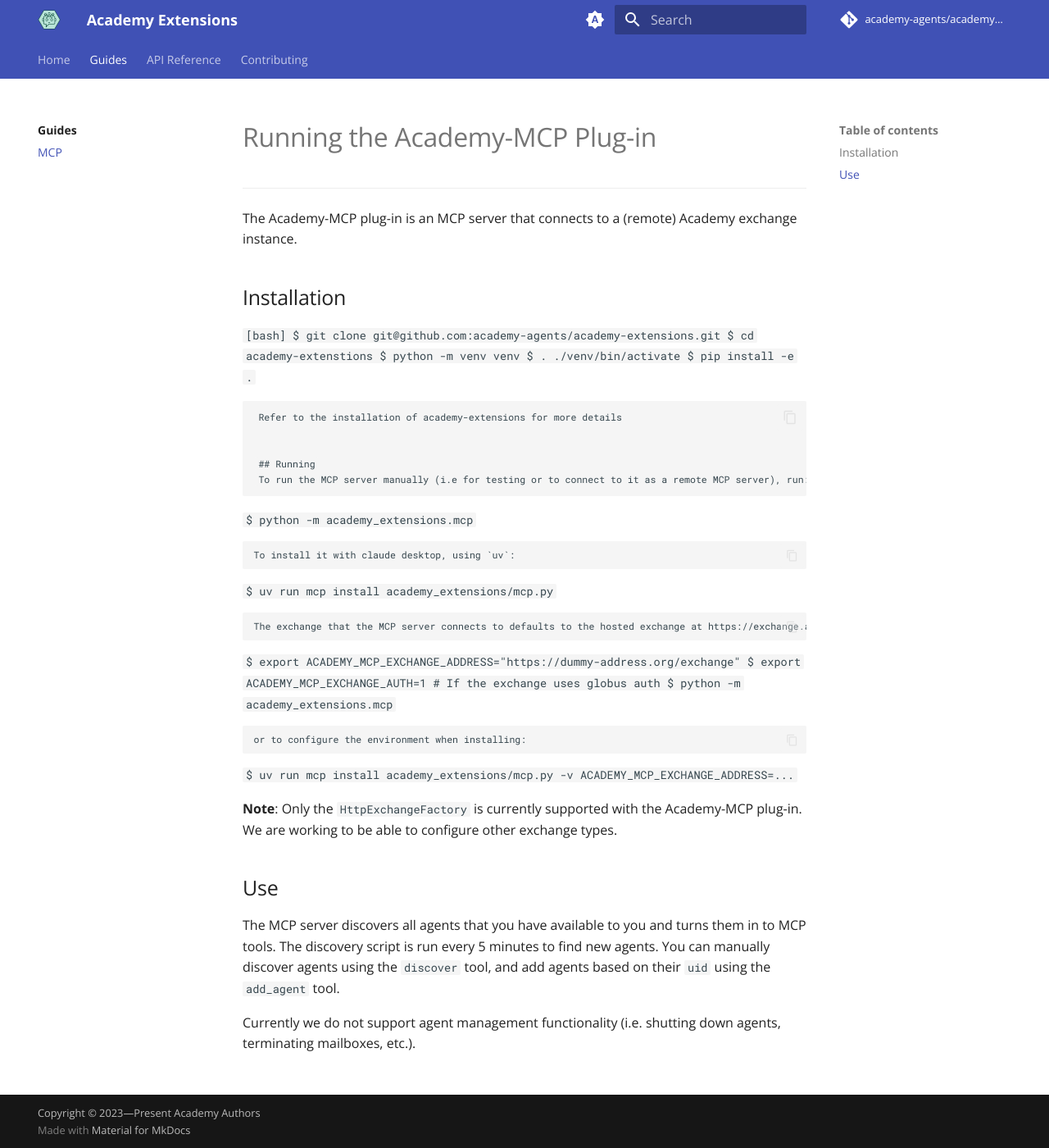
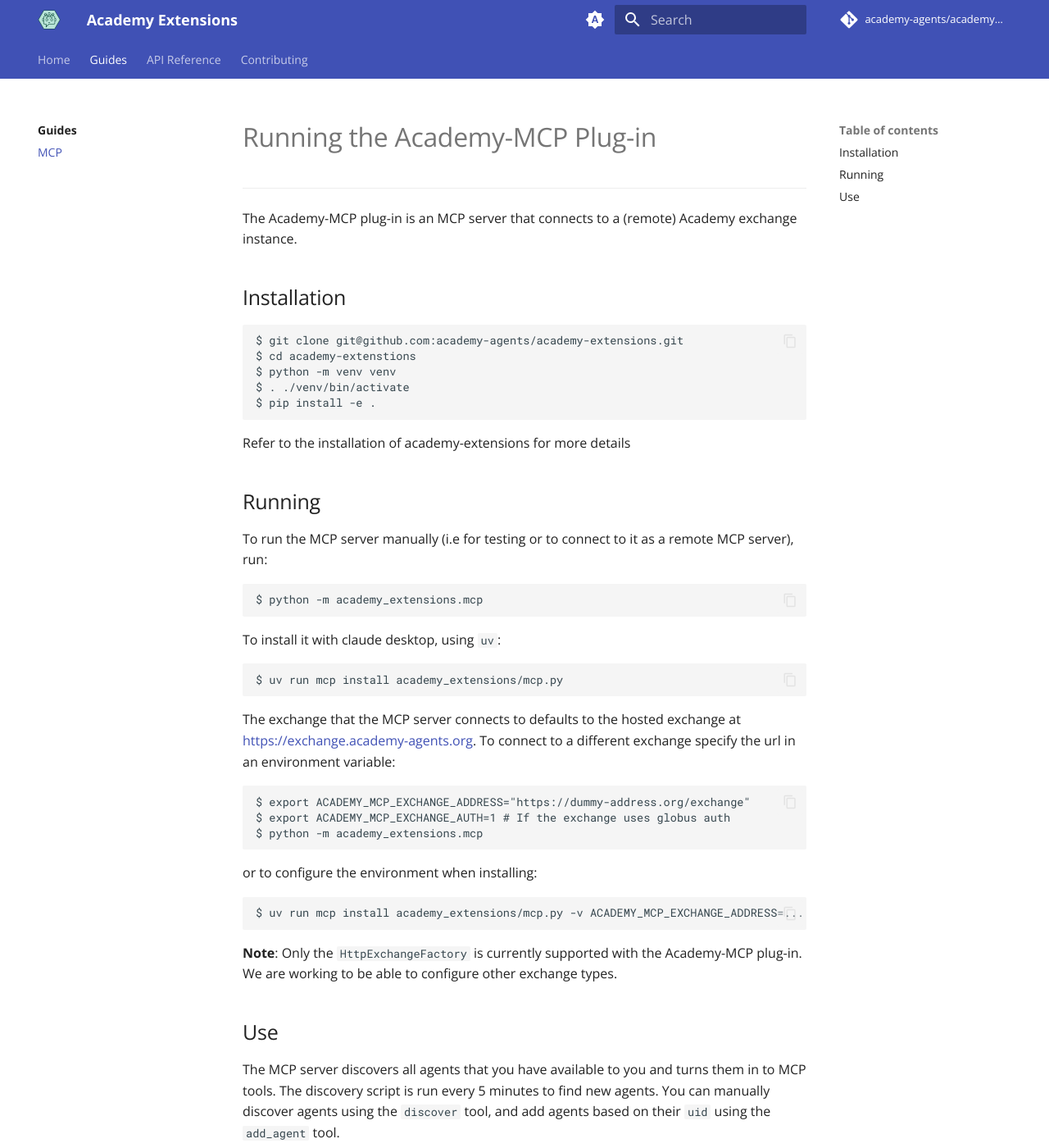
Before and after one commit to academy-agents/academy-extensions, an MkDocs documentation site: the page built from docs/guides/mcp.md, in a window 1280 px wide and 1400 px high. Shown: the whole window at 82% size. Built offline with MkDocs 1.6.1 and Material for MkDocs 9.7.7, drawn with Linux system fonts in a browser that asks for light colours; comment, search, counter and statistics services are not loaded; the version menu is left out.

Commit message:
Fix Formatting in MCP Guide (#12)
* Fix Formatting in MCP Guide

* Fix formatting of MCP in index

````diff
--- a/docs/guides/mcp.md
+++ b/docs/guides/mcp.md
@@ -4,7 +4,7 @@
 
 
 ## Installation
-```[bash]
+```
 $ git clone git@github.com:academy-agents/academy-extensions.git
 $ cd academy-extenstions
 $ python -m venv venv
````
Also changed, not shown: README.md (+1 -0 lines).
